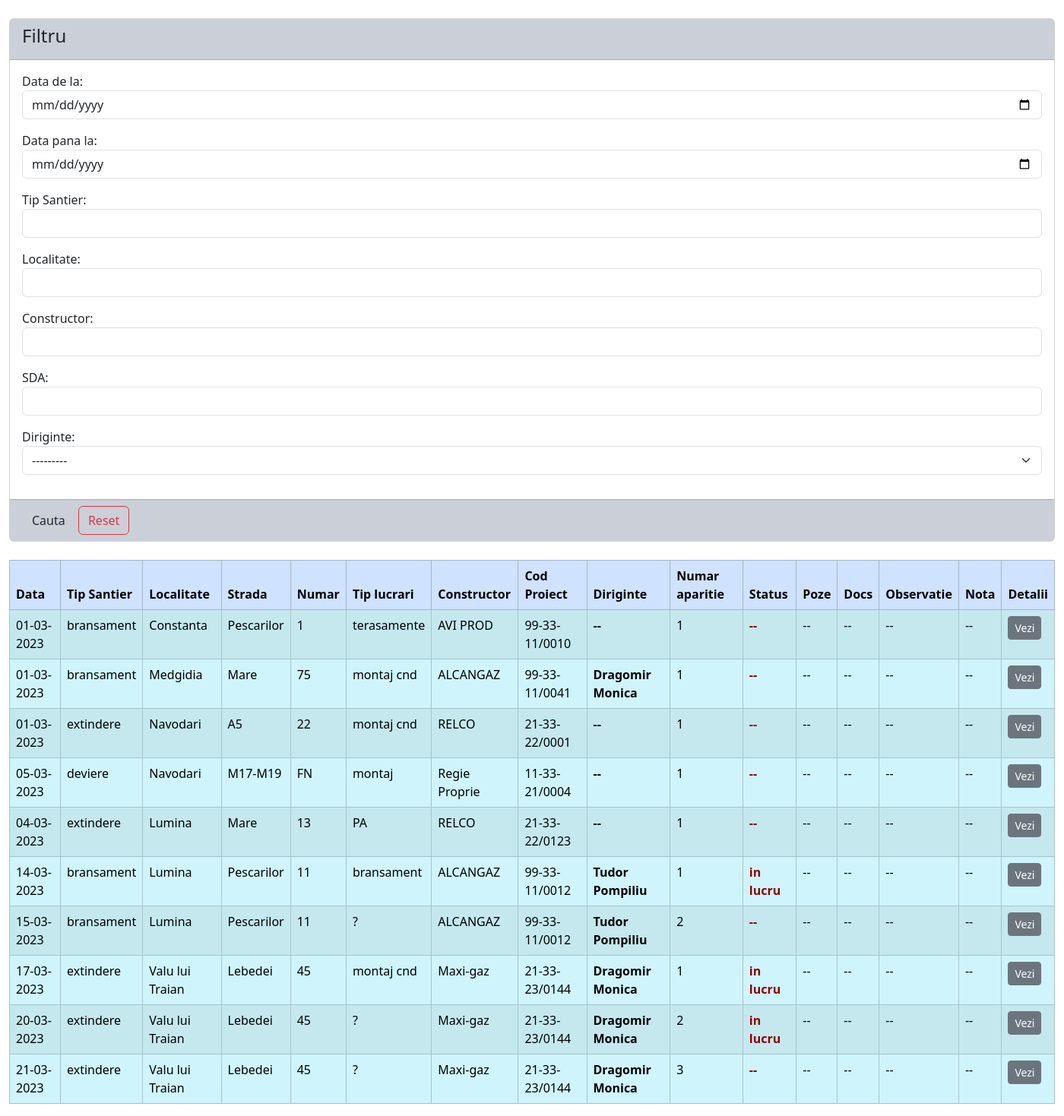
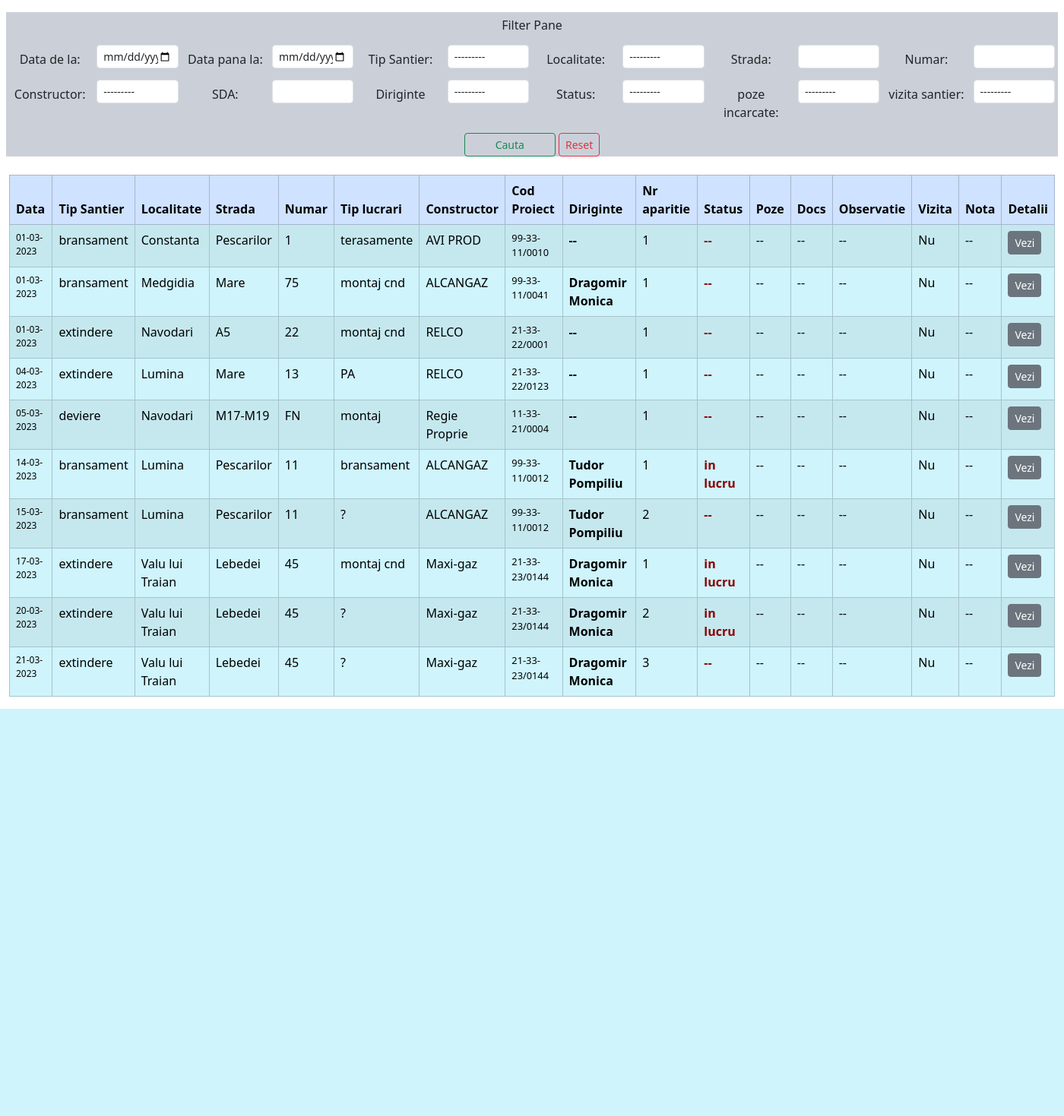
Before and after one commit to rusuadrianm/django_Santiere_app, a Django app: page /lista_santiere_filtru/ in a window 1400 px wide. Shown: the part 56-1525 px from the top of the page at 76% size. After the commit the page ends 989 px from the top, so only its background shows below. Run offline with Django 4.2, Linux system fonts and the light colour scheme; data comes from the database, SQL or seed files in the repository; both versions use the stored data as it was after the commit.

Commit message:
Santiere_v2

```diff
--- a/santiere/models.py
+++ b/santiere/models.py
@@ -11,7 +11,7 @@ class Santier(models.Model):
         ('reabilitare', 'Reabilitare'), ('redimensionare', 'Redimensionare')
     )
 
-    statusuri = (('amanat', 'amanat'), ('in lucru', 'in lucru'), ('executat', 'executat'), ('sistat', 'sistat'))
+    statusuri = (('amanat', 'amanat'), ('in lucru', 'in lucru'), ('executat', 'executat'), ('sistat', 'sistat'), (' ',"--"))
 
     data = models.DateField()
     tip_santier = models.CharField(max_length=15, choices=tipuri_santier)
@@ -21,19 +21,23 @@ class Santier(models.Model):
     tip_lucrari = models.CharField(max_length=25)
     constructor = models.CharField(max_length=40)
     SDA = models.CharField(max_length=13)
+
     diriginte = models.ForeignKey(Diriginte, on_delete=models.CASCADE, null=True)
 
     numar_aparitie =models.IntegerField(null=True)
-    status = models.CharField(max_length=10, choices=statusuri, null=True)
+    status = models.CharField(max_length=10, choices=statusuri, default='--')
     observatie = models.CharField(max_length=150, null=True)
     nota = models.IntegerField(null=True)
 
     poza1 = models.ImageField(upload_to='img/', null=True)
     poza2 = models.ImageField(upload_to='img/', null=True)
     poza3 = models.ImageField(upload_to='img/', null=True)
+    are_poza = models.CharField(max_length=3, null=True, default="Nu")
 
-    solicitare =models.FileField(upload_to='file', null=True)
-    document = models.FileField(upload_to='file/', null=True)
+    solicitare =models.FileField(upload_to='file/solicitari/', null=True)
+    document = models.FileField(upload_to='file/alte_doc/', null=True)
+    vizita = models.FileField (upload_to='file/vizite/', null=True)
+    are_vizita = models.CharField(max_length=3, null=True, default="Nu")
 
 
     def __str__(self):
--- a/santiere/urls.py
+++ b/santiere/urls.py
@@ -10,6 +10,5 @@ urlpatterns = [
     path('lista-santiere-diriginte/', views.SantiereListView_Diriginte.as_view(), name='ls_diriginte'),
     path('update-santier-diriginte/<int:pk>/', views.SantiereUpdateViewDiriginte1.as_view(), name='update1_santier_diriginte'),
     path('delete-santier-diriginte/<int:pk>/', views.SantierDeleteDiriginteView.as_view(), name="delete_santier_diriginte"),
-    path('lista_filtrata/', views.filter_santiere, name='lista_filtrata'),
     path('lista_santiere_filtru/', views.SantiereListViewFilter.as_view(), name='lista_santiere_filtru')
 ]
--- a/santiere/views.py
+++ b/santiere/views.py
@@ -1,11 +1,12 @@
 import datetime
+
 from django.shortcuts import render, redirect
 from django.urls import reverse_lazy
 from django.views.generic import CreateView, ListView, UpdateView, DeleteView
 
 from diriginti.models import Diriginte
 from santiere.filters import SantierFilter
-from santiere.forms import SantierForm1, UpdateSantierFormDispacer, UpdateSantierFormDiriginte1, SantierFilterForm
+from santiere.forms import SantierForm1, UpdateSantierFormDispacer, UpdateSantierFormDiriginte1
 from santiere.models import Santier
 
 
@@ -13,7 +14,15 @@ class SantiereCreateView(CreateView):
     template_name = 'santiere/adauga_santier.html'
     model = Santier
     form_class = SantierForm1
-    success_url = reverse_lazy('lista_santiere')
+    success_url = reverse_lazy('lista_santiere_filtru')
+
+    def form_valid(self, form):
+        if form.is_valid() and not form.errors:
+            santier_nou = form.save(commit=False)
+            nr_aparitie = Santier.objects.filter(SDA__exact=santier_nou.SDA).count()
+            santier_nou.numar_aparitie = nr_aparitie + 1
+            santier_nou.save()
+        return redirect('lista_santiere_filtru')
 
 
 # ================ LIST VIEWS =========================
@@ -29,15 +38,19 @@ class SantiereListViewFilter(ListView):
     model = Santier
     context_object_name = 'all_santiere'
 
+    def get_ordering(self):
+        ordering = self.request.GET.get('ordering', 'data')
+        return ordering
+
     def get_queryset(self):
-        return Santier.objects.all()
+        return Santier.objects.all().order_by('data')
 
     def get_context_data(self, **kwargs):
         data = super(SantiereListViewFilter, self).get_context_data(**kwargs)
         diriginti = Diriginte.objects.all()
         data['get_all_diriginti'] = diriginti
 
-        santiere = Santier.objects.all()
+        santiere = Santier.objects.all().order_by('data')
         filters = SantierFilter(self.request.GET, queryset=santiere)
         data['all_santiere'] = filters.qs
         data['filters_form'] = filters.form
@@ -73,15 +86,27 @@ class SantiereUpdateViewDiriginte1(UpdateView):
 
     def form_valid(self, form):
         if form.is_valid() and not form.errors:
-            entry = form.save()
+            entry = form.save(commit=False)
+            if entry.poza1 or entry.poza2 or entry.poza3:
+                entry.are_poza = "Da"
+            if entry.vizita:
+                entry.are_vizia = "Da"
+
+            entry.save()
+
             if entry.status == "in lucru" or entry.status == "amanat":
                 next_day = entry.data + datetime.timedelta(days=1)
+                if next_day.weekday() == 5:
+                    next_day = next_day + datetime.timedelta(days=2)
+                elif next_day.weekday() == 6:
+                    next_day = next_day + datetime.timedelta(days=1)
 
+                nr_aparitie = entry.numar_aparitie
                 new_entry = Santier.objects.create(data=next_day, tip_santier=entry.tip_santier,
                                                    localitate=entry.localitate,
                                                    strada=entry.strada, numar=entry.numar, tip_lucrari='?',
                                                    constructor=entry.constructor, SDA=entry.SDA,
-                                                   diriginte=entry.diriginte)
+                                                   diriginte=entry.diriginte, numar_aparitie=nr_aparitie+1)
                 new_entry.save()
         return redirect('ls_diriginte')
 
@@ -94,10 +119,3 @@ class SantierDeleteDiriginteView(DeleteView):
 
 
 #========================== FILTER =================================
-
-def filter_santiere(request):
-    filter_santier = SantierFilterForm(request.GET, queryset=Santier.objects.all())
-    context = { 'form': filter_santier.form,
-                'santiere': filter_santier.qs
-                }
-    return render(request, 'santiere/lista_filtrata.html', context)
--- a/templates/navbar.html
+++ b/templates/navbar.html
@@ -29,7 +29,6 @@
             <li><a class="dropdown-item" href="{% url 'ls_diriginte' %}">Lista santiere diriginte</a></li>
             <li><hr class="dropdown-divider"></li>
             <li><a class="dropdown-item" href="#">Vizualizeaza Santier</a></li>
-            <li><a class="dropdown-item" href="{% url 'lista_filtrata' %}">Lista cu filtru</a></li>
             <li><a class="dropdown-item" href="{% url 'lista_santiere_filtru' %}">Lista cu filtru2</a></li>
           </ul>
         </li>
--- a/templates/santiere/lista_santiere_diriginte.html
+++ b/templates/santiere/lista_santiere_diriginte.html
@@ -36,7 +36,7 @@
                             <td>{{ santier.SDA }}</td>
                             <td>{{ santier.diriginte }}</td>
                             <td>
-                            {% if not santier.status %}
+                            {% if santier.status == '--' %}
                                 <div >
                                     <a class="btn btn-secondary btn-sm"
                                        href="{% url 'update1_santier_diriginte' santier.id %}" role="button"  aria-expanded="false">
--- a/templates/santiere/lista_santiere_filtru.html
+++ b/templates/santiere/lista_santiere_filtru.html
@@ -4,26 +4,27 @@
 
 {% block content %}
     <div class="container-fluid">
+    <br>
+        <form method = "GET" class="row g-2", style="background-color: #CBD0D8">
+        <div class="text-center">
+            <h6>Filter Pane</h6>
+        </div>
+            {% for item in filters_form %}
+            <div class="col-sm-1 col-form-label text-center">
+                {{ item.label }}
+            </div>
+            <div class="col-md-1">
+                {{ item }}
+            </div>
+            {% endfor %}
+        <br>
+        <div class="card-footer text-center">
+            <button type="submit" value="submit" class="btn btn-outline-success btn-sm" style="width: 120px">Cauta</button>
+            <a href="{% url 'lista_santiere_filtru' %}" class='btn btn-outline-danger btn-sm'>Reset</a>
+        </div>
 
-        <div class="row">
-            <div class="col-md-12">
-                <br>
-                <div class="card">
-                    <div class="card-header">
-                        <h4 class="text-left">Filtru</h4>
-                    </div>
-                    <form method="GET">
-                        <div class="card-body">
-                            {{ filters_form.as_p }}
-                        </div>
-                        <div class="card-footer text-right">
-                            <button type="submit" value="submit" class="btn btn-outline-succes">Cauta</button>
-                            <a href="{% url 'lista_santiere_filtru' %}" class='btn btn-outline-danger'>Reset</a>
-                        </div>
         </form>
-                </div>
-            </div>
-        </div>
+
 
         </hr>
 
@@ -43,11 +44,12 @@
                             <th>Constructor</th>
                             <th>Cod Proiect</th>
                             <th class="table-succes">Diriginte</th>
-                            <th>Numar aparitie</th>
+                            <th>Nr aparitie</th>
                             <th>Status</th>
                             <th>Poze</th>
                             <th>Docs</th>
                             <th>Observatie</th>
+                            <th>Vizita</th>
                             <th>Nota</th>
                             <th>Detalii</th>
                         </tr>
@@ -55,16 +57,16 @@
                         <tbody>
                         {% for santier in all_santiere %}
                             <tr>
-                            <td>{{ santier.data|date:'d-m-Y' }}</td>
+                                <td style="font-size: 75% ">{{ santier.data|date:'d-m-Y' }}</td>
                                 <td>{{ santier.tip_santier }}</td>
                                 <td>{{ santier.localitate }}</td>
                                 <td>{{ santier.strada }}</td>
                                 <td>{{ santier.numar }}</td>
                                 <td>{{ santier.tip_lucrari }}</td>
                                 <td>{{ santier.constructor }}</td>
-                            <td>{{ santier.SDA }}</td>
+                                <td style="font-size: 80% ">{{ santier.SDA }}</td>
                                 <td style="font-weight: bolder">
-                                {%  if santier.diriginte %}
+                                    {% if santier.diriginte %}
                                         {{ santier.diriginte }}
                                     {% else %}
                                         --
@@ -72,14 +74,14 @@
                                 </td>
                                 <td>{{ santier.numar_aparitie }}</td>
                                 <td style="font-weight: bolder; color: darkred">
-                                {%  if santier.status %}
+                                    {% if santier.status %}
                                         {{ santier.status }}
                                     {% else %}
-                                --
+                                        __
                                     {% endif %}
                                 </td>
                                 <td>
-                                {%  if santier.poza1 or santier.poza2 or santier.poza3 %}
+                                    {% if santier.poza1 or santier.poza2 or santier.poza3 %}
                                         DA
                                     {% else %}
                                         --
@@ -98,6 +100,9 @@
                                     {% else %}
                                         --
                                     {% endif %}
+                                </td>
+                                <td>
+                                    {{ santier.are_vizita }}
                                 </td>
                                 <td>
                                     {% if santier.nota %}
```
Also changed, not shown: santiere/filters.py (+36 -16 lines), santiere/forms.py (+9 -8 lines), templates/santiere/lista_filtrata.html (deleted, +0 -47 lines), db.sqlite3. Lines whose indentation alone changed are shown as unchanged.
